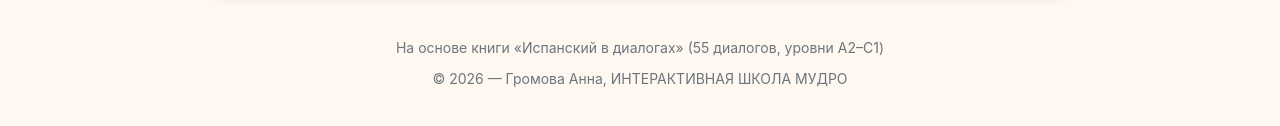
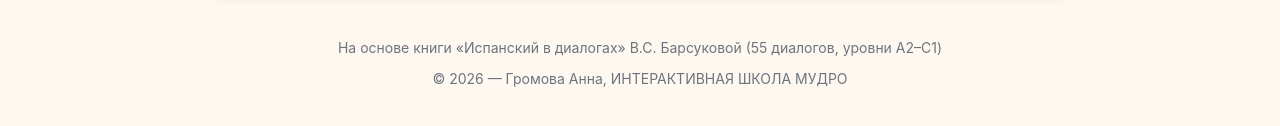
Before and after one commit to MUDROis/espanol-en-dialogos, a plain HTML site: page index.html in a window 1280 px wide. Shown: the part 322-448 px from the top of the page. Drawn offline with Linux system fonts and the light colour scheme.

Commit message:
feat: add book author to footer

```diff
--- a/index.html
+++ b/index.html
@@ -30,7 +30,7 @@
   </main>
 
   <footer style="text-align:center;padding:24px;color:var(--gray-dark);font-size:14px">
-    <p>На основе книги «Испанский в диалогах» (55 диалогов, уровни A2–C1)</p>
+    <p>На основе книги «Испанский в диалогах» В.С. Барсуковой (55 диалогов, уровни A2–C1)</p>
     <p style="margin-top:8px">© 2026 — Громова Анна, ИНТЕРАКТИВНАЯ ШКОЛА МУДРО</p>
   </footer>
 
```
